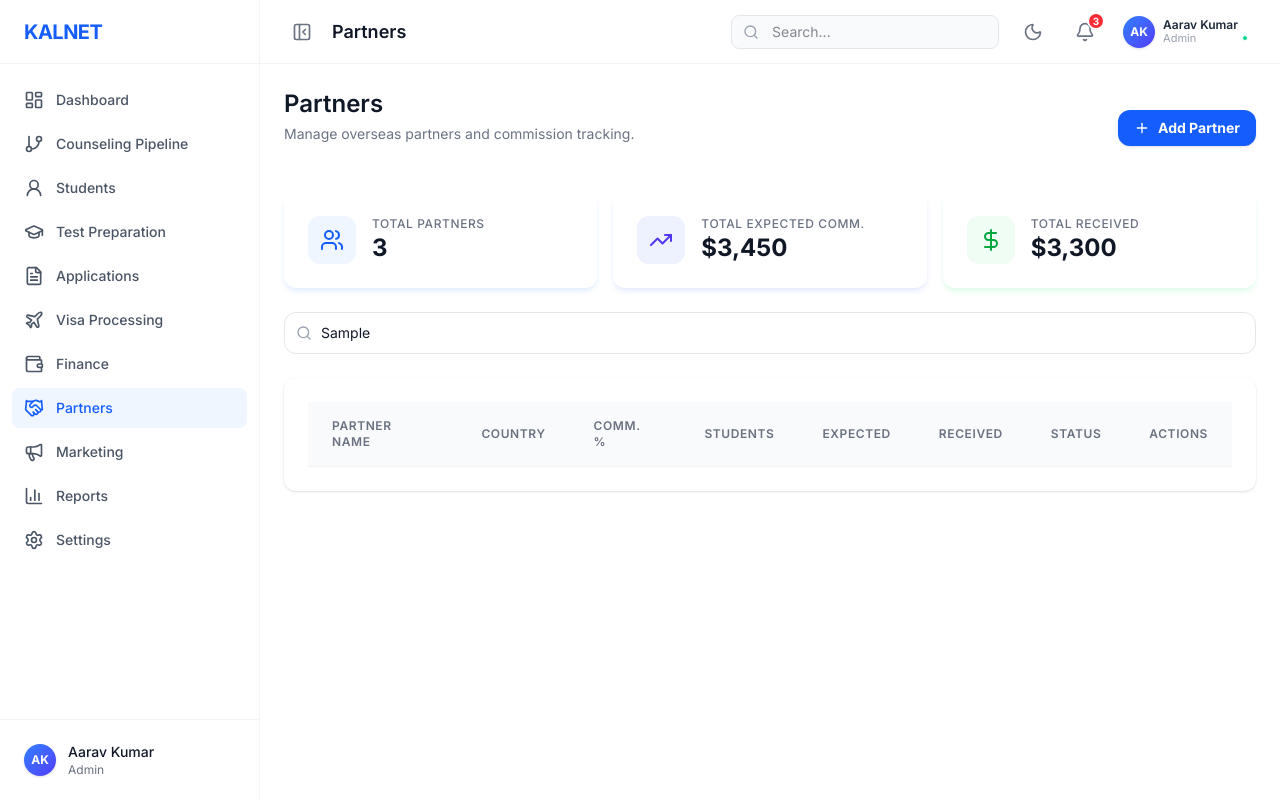
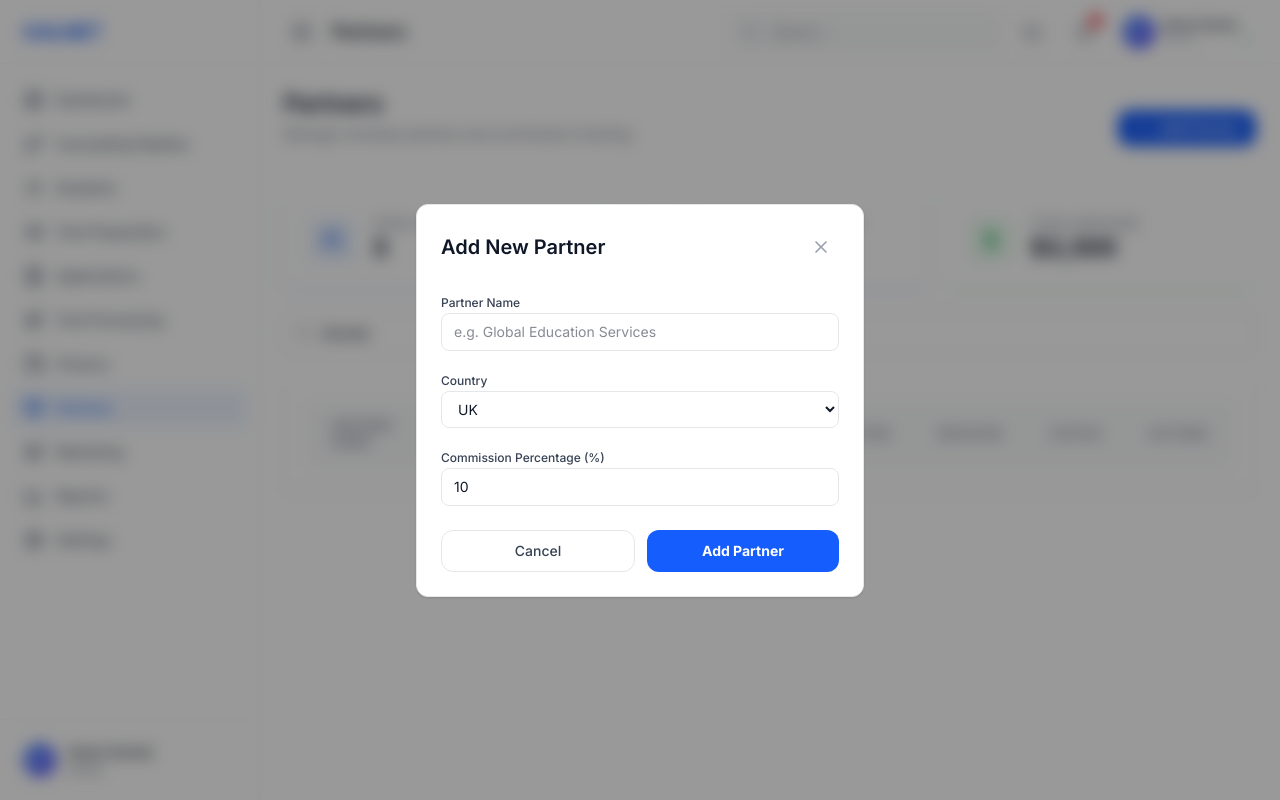
Before and after one commit to ic23btech11017-ops/consultancy, a React (Vite) app: page /partners in a window 1280 px wide. Both pictures are taken after typing "Sample" into the empty fields and a click on the button "Add Partner". Built offline with nearby package versions, Linux system fonts and the light colour scheme.

Commit message:
Update Applications and Partners pages

```diff
--- a/src/pages/Applications.tsx
+++ b/src/pages/Applications.tsx
@@ -241,7 +241,7 @@ const Applications: React.FC = () => {
                   <td className="px-6 py-4 text-sm text-gray-600 dark:text-gray-300">{app.course}</td>
                   <td className="px-6 py-4 text-sm text-gray-600 dark:text-gray-300">{app.country}</td>
                   <td className="px-6 py-4 text-sm text-gray-600 dark:text-gray-300">{app.intake}</td>
-                  <td className="px-6 py-4">
+                  <td className="px-6 py-4" onClick={(e) => e.stopPropagation()}>
                     <select
                       value={app.status}
                       onChange={(e) => handleStatusChange(app.id, e.target.value as ApplicationStatus)}
@@ -260,7 +260,7 @@ const Applications: React.FC = () => {
                       <option value="Accepted">Accepted</option>
                     </select>
                   </td>
-                  <td className="px-6 py-4">
+                  <td className="px-6 py-4" onClick={(e) => e.stopPropagation()}>
                     <button className="text-gray-400 hover:text-gray-600 dark:hover:text-gray-200 transition-colors">
                       <MoreVertical size={18} />
                     </button>
--- a/src/pages/Partners.tsx
+++ b/src/pages/Partners.tsx
@@ -9,24 +9,27 @@ import {
   MoreVertical,
   ExternalLink,
   DollarSign,
-  Briefcase
+  Briefcase,
+  X,
 } from 'lucide-react';
 import { PageHeader } from '../components/PageHeader';
 import { Card } from '../components/Card';
 import { Badge } from '../components/Badge';
 import { partners as initialPartners, students } from '../data/mockData';
 
+const COUNTRIES = ['UK', 'USA', 'Canada', 'Australia', 'Germany', 'New Zealand', 'Ireland'];
+
 const Partners: React.FC = () => {
   const navigate = useNavigate();
   const [searchTerm, setSearchTerm] = useState('');
+  const [partners, setPartners] = useState(initialPartners);
+  const [isModalOpen, setIsModalOpen] = useState(false);
+  const [newPartner, setNewPartner] = useState({ name: '', country: 'UK', commissionPercentage: 10 });
 
   const partnersData = useMemo(() => {
-    return initialPartners.map(partner => {
-      // Calculate expected commission based on assigned students and their payments
-      // For simplicity, let's assume each student brings a standard fee of $5000 if not specified
-      // and commission is calculated on that.
+    return partners.map(partner => {
       const expectedCommission = partner.assignedStudents.reduce((acc, studentId) => {
-        const studentFee = 5000; // Standard fee for calculation
+        const studentFee = 5000;
         return acc + (studentFee * (partner.commissionPercentage / 100));
       }, 0);
 
@@ -38,7 +41,7 @@ const Partners: React.FC = () => {
         status
       };
     });
-  }, []);
+  }, [partners]);
 
   const filteredPartners = useMemo(() => {
     return partnersData.filter(partner =>
@@ -54,7 +57,10 @@ const Partners: React.FC = () => {
           title="Partners"
           subtitle="Manage overseas partners and commission tracking."
         />
-        <button className="inline-flex items-center px-4 py-2 bg-blue-600 hover:bg-blue-700 text-white rounded-xl transition-all shadow-sm text-sm font-bold w-fit">
+        <button
+          onClick={() => setIsModalOpen(true)}
+          className="inline-flex items-center px-4 py-2 bg-blue-600 hover:bg-blue-700 text-white rounded-xl transition-all shadow-sm text-sm font-bold w-fit"
+        >
           <Plus className="w-4 h-4 mr-2" />
           Add Partner
         </button>
@@ -167,6 +173,72 @@ const Partners: React.FC = () => {
           </table>
         </div>
       </Card>
+
+      {/* Add Partner Modal */}
+      {isModalOpen && (
+        <div className="fixed inset-0 z-50 flex items-center justify-center bg-black/40 backdrop-blur-sm p-4">
+          <Card className="relative w-full max-w-md shadow-2xl animate-in fade-in zoom-in duration-200">
+            <div className="flex items-center justify-between mb-6">
+              <h3 className="text-xl font-semibold text-gray-900 dark:text-white">Add New Partner</h3>
+              <button onClick={() => setIsModalOpen(false)} className="p-2 text-gray-400 hover:text-gray-600 dark:hover:text-gray-200 rounded-lg transition-colors">
+                <X className="w-5 h-5" />
+              </button>
+            </div>
+            <form
+              onSubmit={(e) => {
+                e.preventDefault();
+                const id = `PRT${String(partners.length + 1).padStart(3, '0')}`;
+                setPartners(prev => [...prev, { id, name: newPartner.name, country: newPartner.country, commissionPercentage: newPartner.commissionPercentage, assignedStudents: [], commissionReceived: 0 }]);
+                setNewPartner({ name: '', country: 'UK', commissionPercentage: 10 });
+                setIsModalOpen(false);
+              }}
+              className="space-y-4"
+            >
+              <div className="space-y-1.5">
+                <label className="text-xs font-medium text-gray-700 dark:text-gray-300">Partner Name</label>
+                <input
+                  required
+                  type="text"
+                  value={newPartner.name}
+                  onChange={(e) => setNewPartner(p => ({ ...p, name: e.target.value }))}
+                  placeholder="e.g. Global Education Services"
+                  className="w-full px-3 py-2 bg-white dark:bg-gray-900 border border-gray-200 dark:border-gray-700 rounded-lg text-sm focus:outline-none focus:ring-2 focus:ring-blue-500/20 dark:text-white"
+                />
+              </div>
+              <div className="space-y-1.5">
+                <label className="text-xs font-medium text-gray-700 dark:text-gray-300">Country</label>
+                <select
+                  value={newPartner.country}
+                  onChange={(e) => setNewPartner(p => ({ ...p, country: e.target.value }))}
+                  className="w-full px-3 py-2 bg-white dark:bg-gray-900 border border-gray-200 dark:border-gray-700 rounded-lg text-sm focus:outline-none focus:ring-2 focus:ring-blue-500/20 dark:text-white"
+                >
+                  {COUNTRIES.map(c => <option key={c} value={c}>{c}</option>)}
+                </select>
+              </div>
+              <div className="space-y-1.5">
+                <label className="text-xs font-medium text-gray-700 dark:text-gray-300">Commission Percentage (%)</label>
+                <input
+                  required
+                  type="number"
+                  min={1}
+                  max={100}
+                  value={newPartner.commissionPercentage}
+                  onChange={(e) => setNewPartner(p => ({ ...p, commissionPercentage: Number(e.target.value) }))}
+                  className="w-full px-3 py-2 bg-white dark:bg-gray-900 border border-gray-200 dark:border-gray-700 rounded-lg text-sm focus:outline-none focus:ring-2 focus:ring-blue-500/20 dark:text-white"
+                />
+              </div>
+              <div className="flex gap-3 pt-2">
+                <button type="button" onClick={() => setIsModalOpen(false)} className="flex-1 px-4 py-2.5 border border-gray-200 dark:border-gray-700 rounded-xl text-sm font-medium text-gray-700 dark:text-gray-300 hover:bg-gray-50 dark:hover:bg-gray-800 transition-colors">
+                  Cancel
+                </button>
+                <button type="submit" className="flex-1 px-4 py-2.5 bg-blue-600 hover:bg-blue-700 text-white rounded-xl text-sm font-bold transition-colors">
+                  Add Partner
+                </button>
+              </div>
+            </form>
+          </Card>
+        </div>
+      )}
     </div>
   );
 };
```
